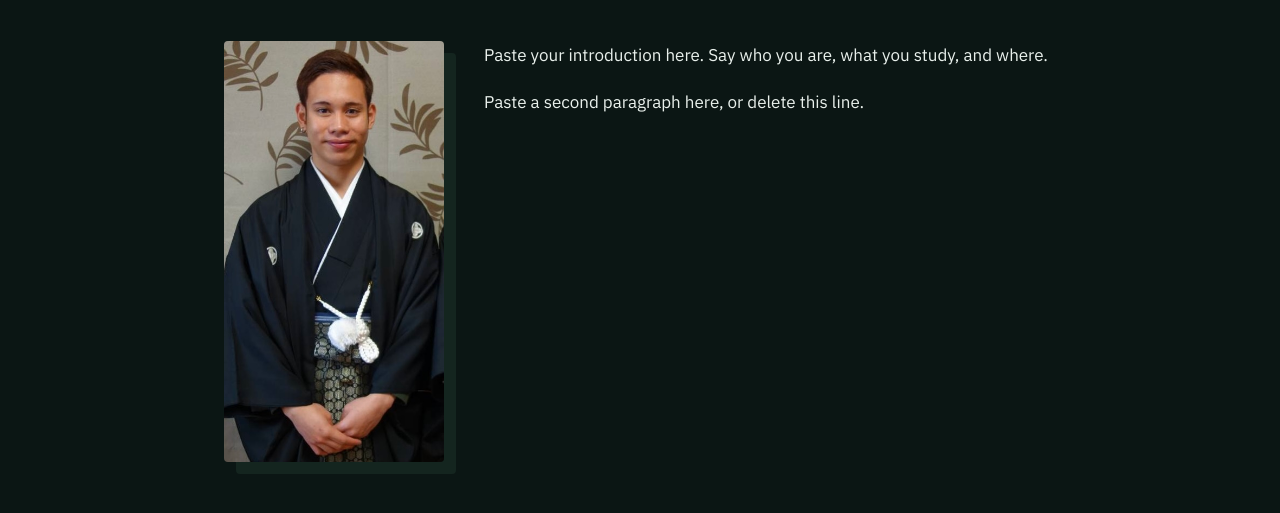
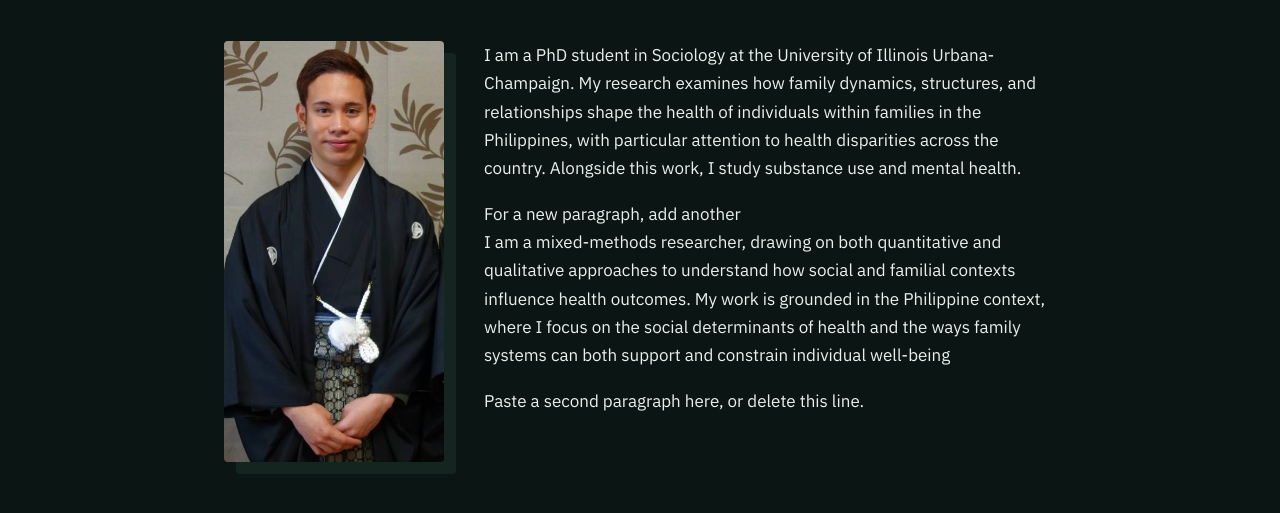
Before and after one commit to jojichia/joji-chia, a plain HTML site: page index.html in a window 1280 px wide. Shown: the part 161-674 px from the top of the page. Drawn offline with Linux system fonts and the light colour scheme.

Commit message:
Update index.html

```diff
--- a/index.html
+++ b/index.html
@@ -245,9 +245,9 @@
     <div class="text">
 
       <!-- EDIT 1: HOME PAGE TEXT
-           Paste your own text between <p> I am a PhD student in Sociology at the University of Illinois Urbana-Champaign. My research examines how family dynamics, structures, and relationships shape the health of individuals within families in the Philippines, with particular attention to health disparities across the country. Alongside this work, I study substance use and mental health.</p>.
-           For a new paragraph, add another <p> I am a mixed-methods researcher, drawing on both quantitative and qualitative approaches to understand how social and familial contexts influence health outcomes. My work is grounded in the Philippine context, where I focus on the social determinants of health and the ways family systems can both support and constrain individual well-being </p> line. -->
-      <p>Paste your introduction here. Say who you are, what you study, and where.</p>
+           Paste your own text between <p> -->
+      <p> I am a PhD student in Sociology at the University of Illinois Urbana-Champaign. My research examines how family dynamics, structures, and relationships shape the health of individuals within families in the Philippines, with particular attention to health disparities across the country. Alongside this work, I study substance use and mental health.</p>
+           For a new paragraph, add another <p> I am a mixed-methods researcher, drawing on both quantitative and qualitative approaches to understand how social and familial contexts influence health outcomes. My work is grounded in the Philippine context, where I focus on the social determinants of health and the ways family systems can both support and constrain individual well-being </p>
       <p>Paste a second paragraph here, or delete this line.</p>
       <!-- END OF HOME TEXT -->
     </div>
```
